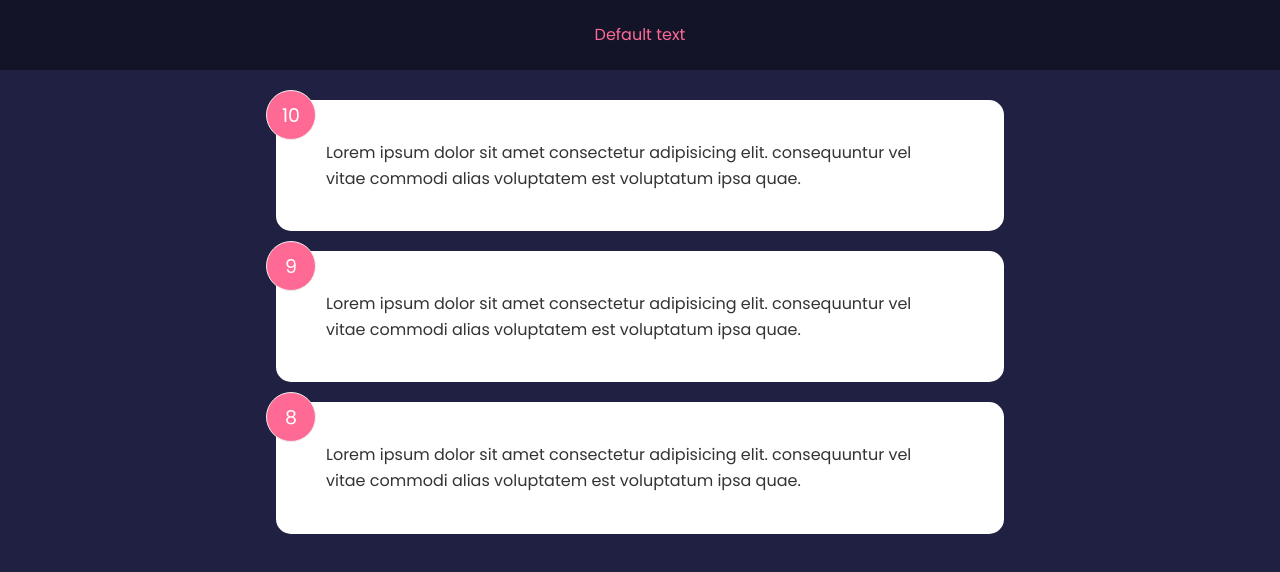
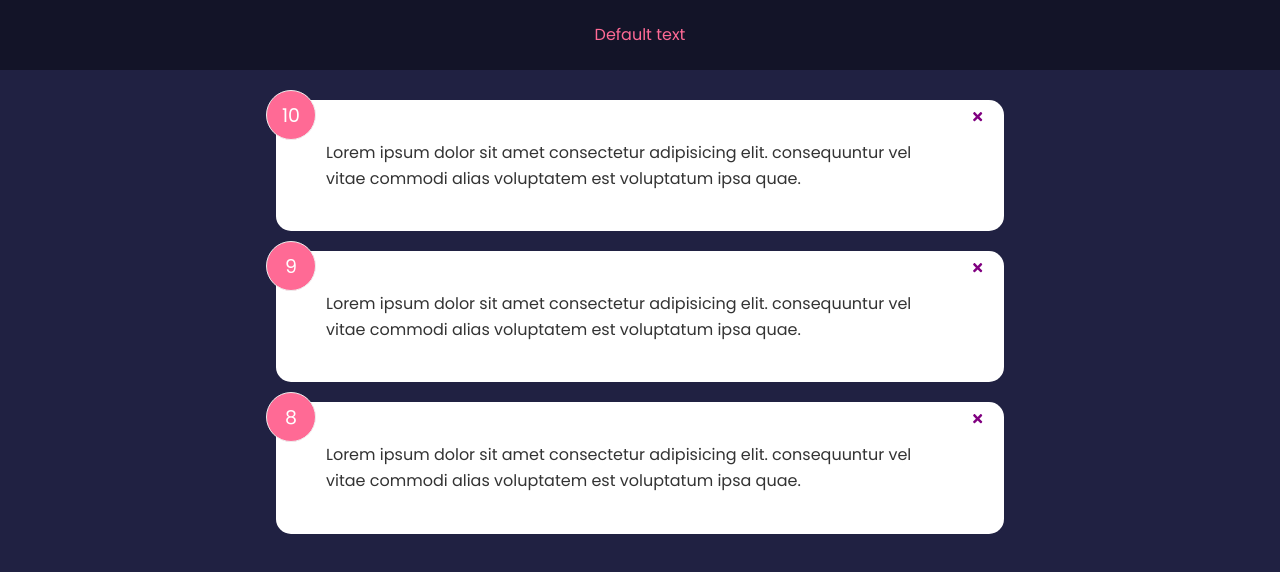
Before and after one commit to AbyssWalker1990/react-learn, a React (Create React App) app: page / in a window 1280 px wide. Shown: the top 572 px of the page. Built offline with nearby package versions, Linux system fonts and the light colour scheme.

Commit message:
create a function that allows to delete a feedback

```diff
--- a/package.json
+++ b/package.json
@@ -8,6 +8,7 @@
     "@testing-library/user-event": "^13.5.0",
     "react": "^18.2.0",
     "react-dom": "^18.2.0",
+    "react-icons": "^4.7.1",
     "react-scripts": "^5.0.1",
     "web-vitals": "^2.1.4"
   },
--- a/src/App.js
+++ b/src/App.js
@@ -6,11 +6,18 @@
 function App() {
   const [feedback, setFeedback] = useState(FeedbackData)
 
+  const deleteFeedback = (id) => {
+    if(window.confirm('Are you sure u want to delete feedback?')) {
+      setFeedback(feedback.filter((item) => item.id != id))
+    }
+
+  }
+
   return (
     <>
       <Header />
       <div className='container'>
-        <FeedbackList feedback={feedback} />
+        <FeedbackList feedback={feedback} handleDelete={deleteFeedback} />
       </div>
     </>
   )
--- a/src/components/FeedbackItem.jsx
+++ b/src/components/FeedbackItem.jsx
@@ -1,12 +1,17 @@
 import React from 'react'
 import Card from './shared/Card'
 import PropTypes from 'prop-types'
+import { FaTimes } from 'react-icons/fa'
 
-function FeedbackItem({ item, reverse}) {
+function FeedbackItem({ item, handleDelete }) {
+
 
   return (
     <Card>
       <div className="num-display">{item.rating}</div>
+      <button onClick={() => handleDelete(item.id)} className="close">
+        <FaTimes color="purple" />
+      </button>
       <div className="text-display">{item.text}</div>
     </Card>
   )
--- a/src/components/FeedbackList.jsx
+++ b/src/components/FeedbackList.jsx
@@ -2,7 +2,7 @@
 import FeedbackItem from './FeedbackItem'
 import PropTypes from 'prop-types'
 
-function FeedbackList({ feedback }) {
+function FeedbackList({ feedback, handleDelete }) {
   if (!feedback || feedback.length === 0) {
     return <p>No Feedback Yet</p>
   }
@@ -10,7 +10,8 @@
   return (
     <div className="feedback-list">
       {feedback.map((item) => (
-        <FeedbackItem key={item.id} item={item} />
+        <FeedbackItem key={item.id} item={item}
+          handleDelete={handleDelete} />
       ))}
     </div>
   )
```
Also changed, not shown: 1 other file (tests, documents, lock files or other folders).
